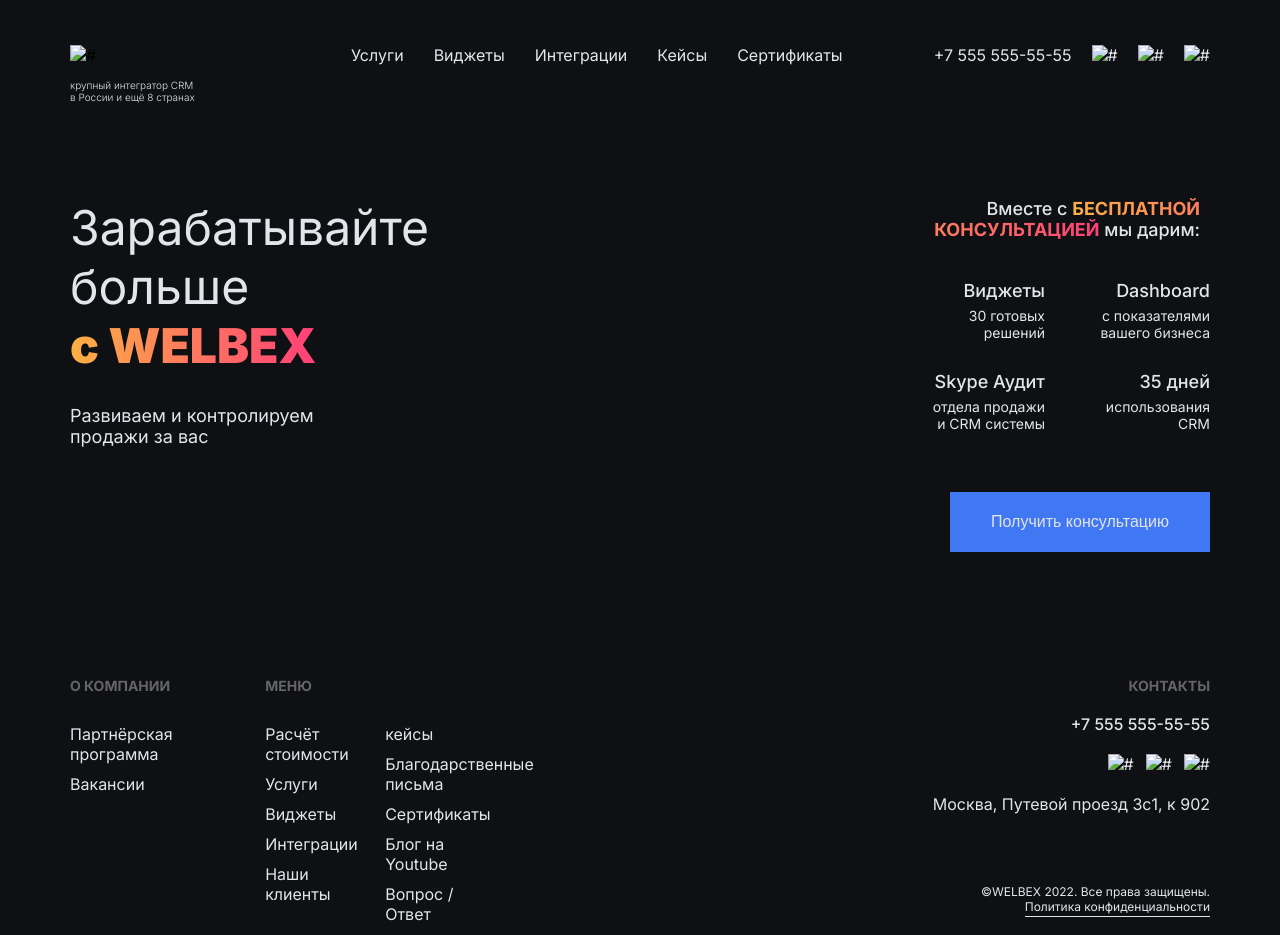
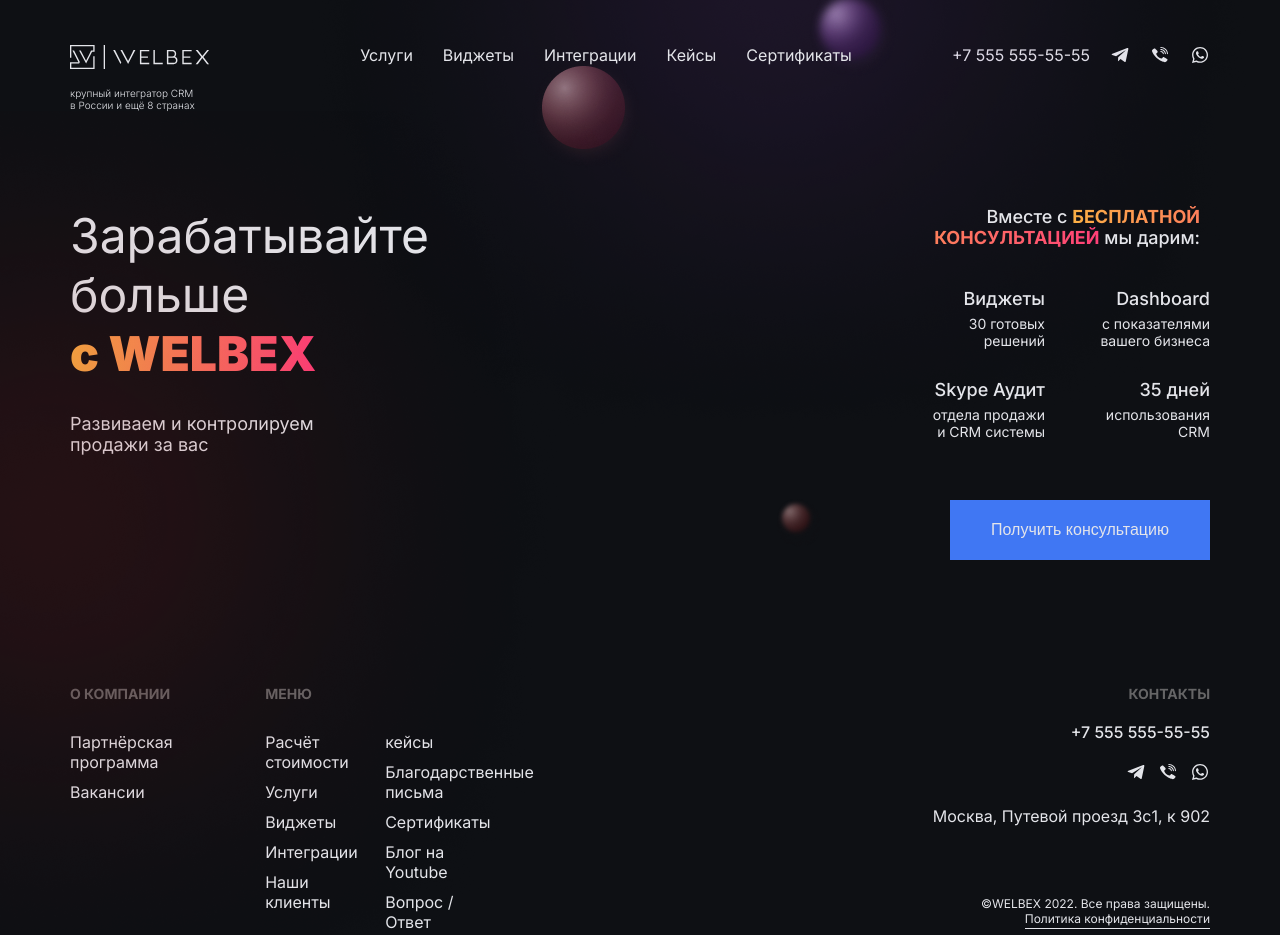
Before and after one commit to hyhy2121/tz, a plain HTML site: page task2/index.html in a window 1280 px wide. Drawn offline with Linux system fonts and the light colour scheme; the site is published under a folder, as on GitHub Pages, so addresses that start at the root find nothing.

Commit message:
paths changed

```diff
--- a/task2/index.css
+++ b/task2/index.css
@@ -18,7 +18,7 @@
 
 header::before {
     position: absolute;
-    content: url(/img/purple\ light\ header.png);
+    content: url(./img/purple\ light\ header.png);
     left: 20%;
     top: 0%;
     max-width: 100vw;
@@ -26,7 +26,7 @@
 
 header::after {
     position: absolute;
-    content: url(/img/purple\ ball.png);
+    content: url(./img/purple\ ball.png);
     left: 63%;
     top: 0%;
     z-index: -1;
@@ -38,7 +38,7 @@
 
 main::before {
     position: absolute;
-    content: url(/img/red\ light.png);
+    content: url(./img/red\ light.png);
     left: 0%;
     top: 0%;
     max-width: 100vh;
@@ -47,7 +47,7 @@
 
 main::after {
     position: absolute;
-    content: url(/img/red\ mini\ ball.png);
+    content: url(./img/red\ mini\ ball.png);
     left: 60%;
     top: 85%;
 }
@@ -94,7 +94,7 @@
 
 .container_nav::after {
     position: absolute;
-    content: url(/img/red\ ball.png);
+    content: url(./img/red\ ball.png);
     left: 38%;
     top: 15%;
     z-index: -1;
@@ -382,7 +382,7 @@
 
     main {
         margin-top: 15px;
-        background-image: url(/img/bg.png);
+        background-image: url(./img/bg.png);
         height: 270px;
     }
 
--- a/task2/index.html
+++ b/task2/index.html
@@ -13,7 +13,7 @@
         <div class="container_header">
           <div class="logo">
             <div class="logo_title">
-              <img src="/img/logo_welbex.svg" alt="#" />
+              <img src="./img/logo_welbex.svg" alt="#" />
             </div>
             <div class="logo_subtitle">
               крупный интегратор CRM в Росcии и ещё 8 странах
@@ -32,13 +32,13 @@
             <div class="phone"><a href="#">+7 555 555-55-55</a></div>
             <div class="container_icons">
               <div class="item_container">
-                <a href="#"><img src="/img/telegram.svg" alt="#" /></a>
+                <a href="#"><img src="./img/telegram.svg" alt="#" /></a>
               </div>
               <div class="item_container">
-                <a href="#"><img src="/img/viber.svg" alt="#" /></a>
+                <a href="#"><img src="./img/viber.svg" alt="#" /></a>
               </div>
               <div class="item_container">
-                <a href="#"><img src="/img/whatsapp.svg" alt="#" /></a>
+                <a href="#"><img src="./img/whatsapp.svg" alt="#" /></a>
               </div>
             </div>
           </div>
@@ -195,13 +195,13 @@
             </div>
             <div class="social_networks">
               <div class="item_networks">
-                <a href="#"><img src="/img/telegram.svg" alt="#" /></a>
+                <a href="#"><img src="./img/telegram.svg" alt="#" /></a>
               </div>
               <div class="item_networks">
-                <a href="#"><img src="/img/viber.svg" alt="#" /></a>
+                <a href="#"><img src="./img/viber.svg" alt="#" /></a>
               </div>
               <div class="item_networks">
-                <a href="#"><img src="/img/whatsapp.svg" alt="#" /></a>
+                <a href="#"><img src="./img/whatsapp.svg" alt="#" /></a>
               </div>
             </div>
             <div class="address">
```
